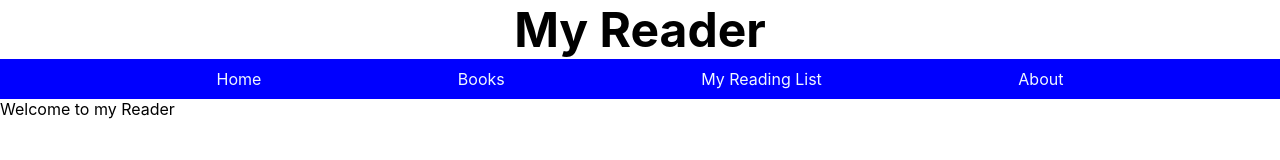
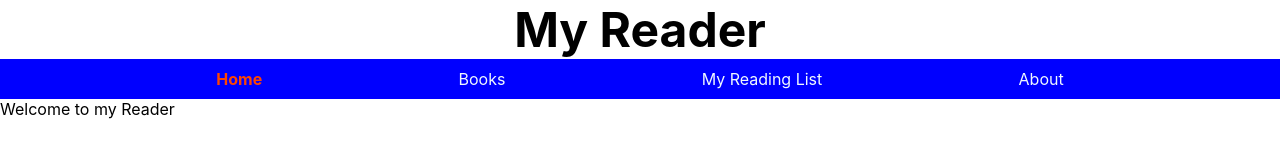
Before and after one commit to kenda-bot/phase-2-Bookreader-project, a React (Create React App) app: page / in a window 1280 px wide. Shown: the top 160 px of the page. Built offline with nearby package versions, Linux system fonts and the light colour scheme.

Commit message:
style te active navbar class

```diff
--- a/src/App.css
+++ b/src/App.css
@@ -24,6 +24,7 @@ display: flex;
 align-items: center;
 justify-content: space-evenly;
 padding: 20px;
+
 }
 .footer{
   width: 100%;
@@ -57,15 +58,6 @@ padding: 20px;
   grid-template-columns: repeat(3,1fr);
   justify-items: center;
 }
-  /* .book-details{
-    min-height: 80vh;
-    display: flex;
-    align-items: center;
-    justify-content: space-evenly;
-
-
-  }
-   */
 
 .home{
   min-height: 80vh;
@@ -90,3 +82,7 @@ button{
   width:100%;
   border-radius: 15px;
 }
+.active{
+  color:orangered;
+  font-weight: bold;
+}
```
